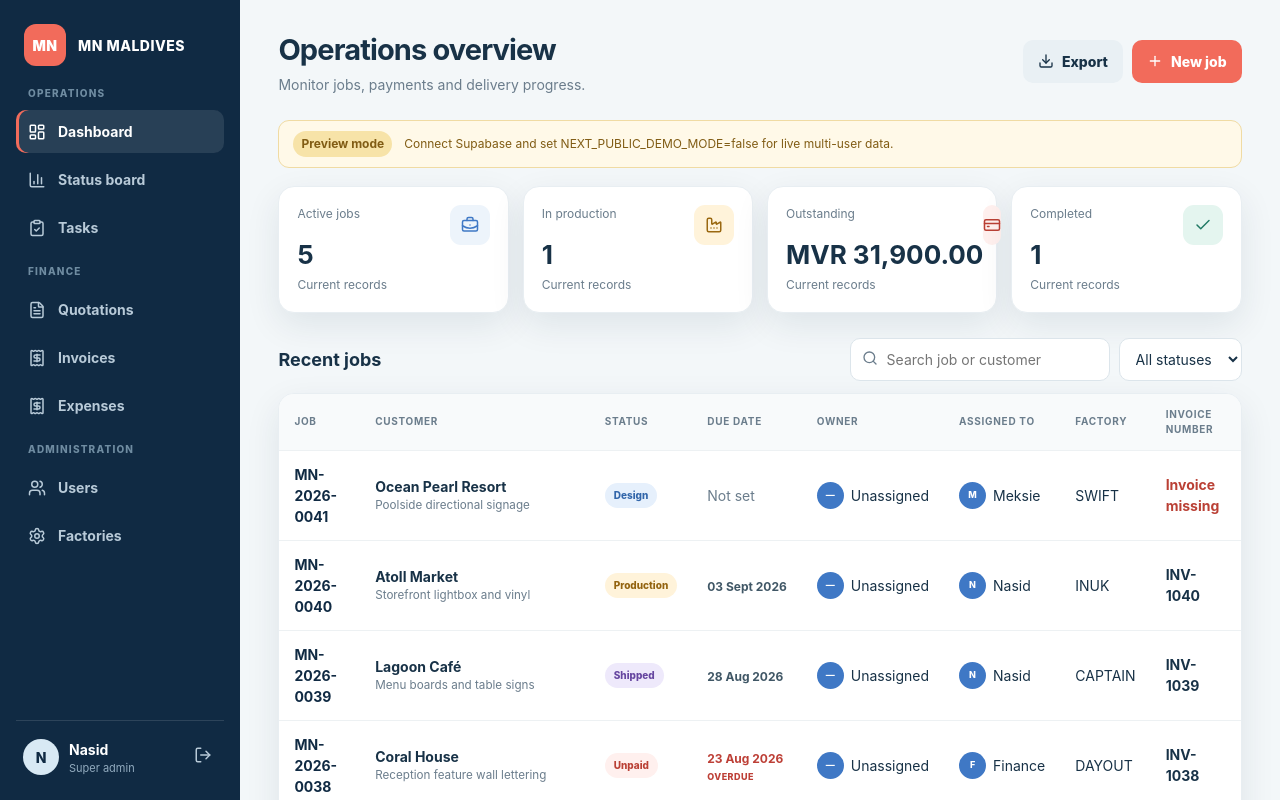
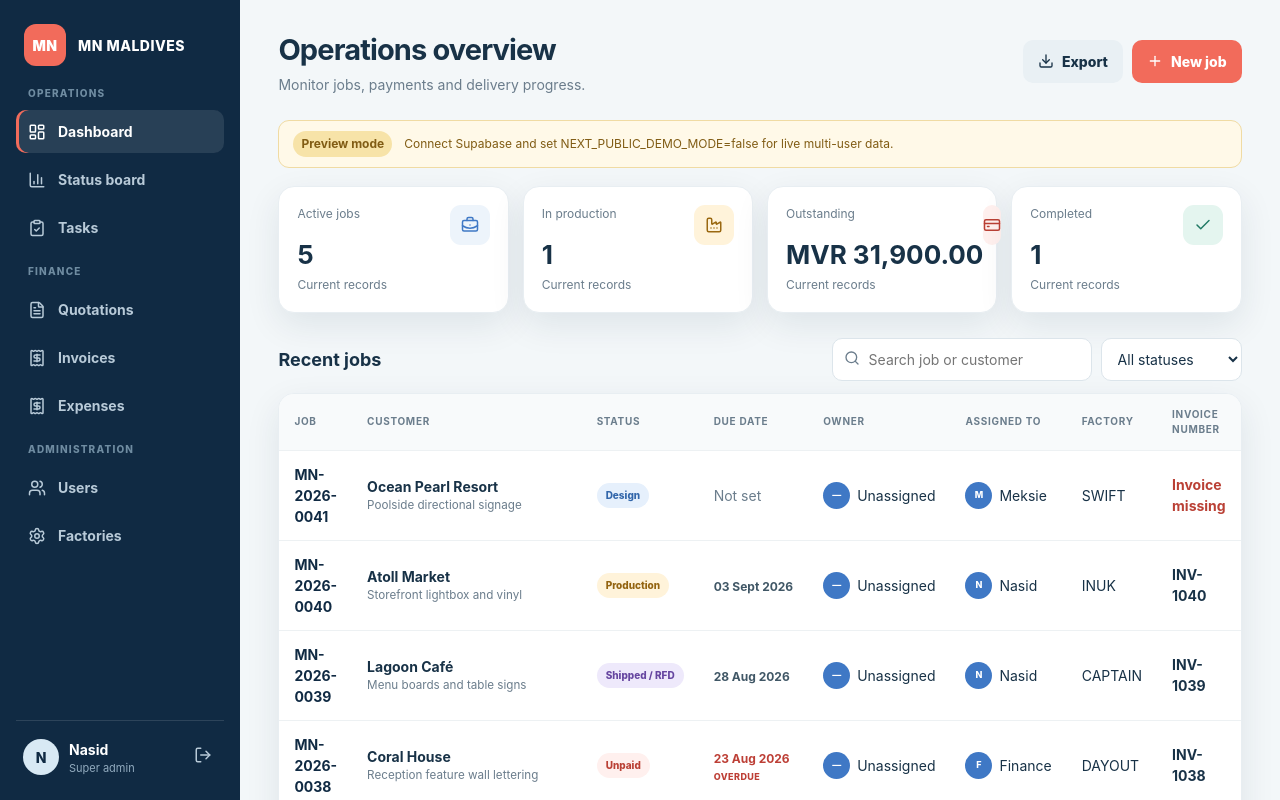
Before and after one commit to mohamednasid-collab/mn-maldives-job-portal, a Next.js app: page / in a window 1280 px wide. Shown: the top 800 px of the page. Built offline with nearby package versions, Linux system fonts and the light colour scheme.

Commit message:
Rename shipped status to Shipped RFD

```diff
--- a/components/Portal.tsx
+++ b/components/Portal.tsx
@@ -212,7 +212,7 @@ const labels: Record<string, string> = {
   initial: "Initial",
   design: "Design",
   production: "Production",
-  shipped: "Shipped",
+  shipped: "Shipped / RFD",
   delivered: "Delivered",
   unpaid: "Unpaid",
   incomplete: "Incomplete",
@@ -1112,7 +1112,7 @@ function Board({
           return (
             <section className="column" key={s}>
               <header>
-                <strong>{s === "shipped" ? "Delivery" : labels[s]}</strong>
+                <strong>{labels[s]}</strong>
                 <span>{list.length}</span>
               </header>
               {list.map((j) => (
```
